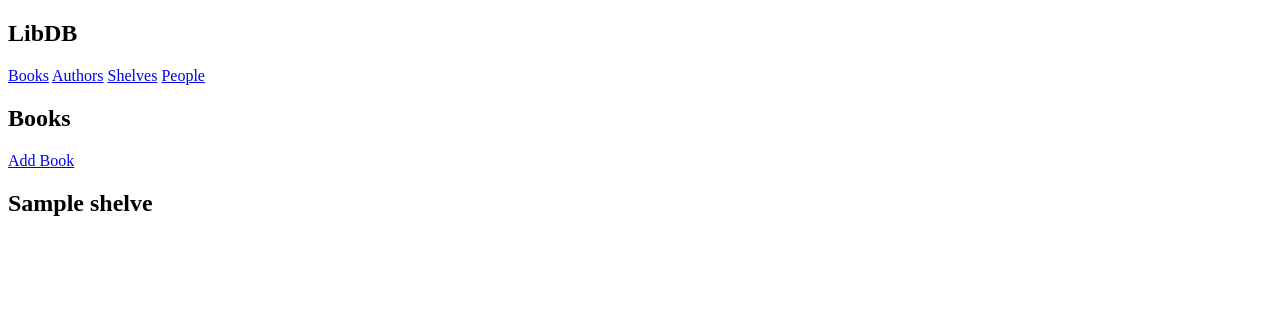
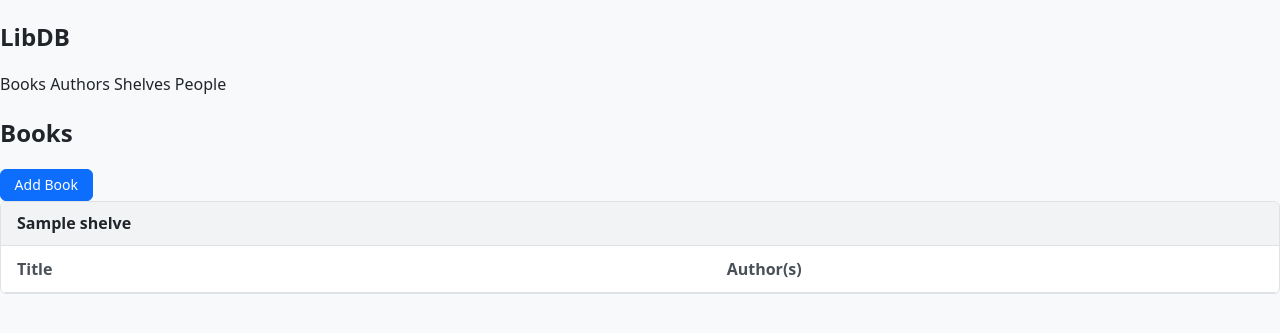
Before and after one commit to Dom-TC/LibDB, a Flask app: page /books/ in a window 1280 px wide. Shown: the top 333 px of the page. Run offline with Flask 3, Linux system fonts and the light colour scheme; tables that the repository leaves empty hold one stand-in row (values such as "Sample post"); parts of the project's set-up code (start-up, migrations or seed data) failed here and were passed over; some libraries are stand-ins or nearby versions.

Commit message:
Add some styling
Signed-off-by: Dom Chester <dom.chester@me.com>

```diff
--- /dev/null
+++ b/libdb/static/css/style.css
@@ -0,0 +1,256 @@
+/* ============================================================
+   Base / Reset
+   ============================================================ */
+
+*,
+*::before,
+*::after {
+  box-sizing: border-box;
+}
+
+html {
+  font-size: 16px;
+}
+
+body {
+  margin: 0;
+  font-family:
+    system-ui,
+    -apple-system,
+    BlinkMacSystemFont,
+    "Segoe UI",
+    Roboto,
+    Helvetica,
+    Arial,
+    sans-serif;
+  color: #212529;
+  background: #f8f9fa;
+  line-height: 1.4;
+}
+
+a {
+  color: inherit;
+  text-decoration: none;
+}
+
+a:hover {
+  text-decoration: underline;
+}
+
+/* ============================================================
+   Top Navigation (matches screenshot)
+   ============================================================ */
+
+.navbar {
+  display: flex;
+  align-items: center;
+  gap: 1.5rem;
+  padding: 0.75rem 1.25rem;
+  background: #212529;
+  color: #fff;
+}
+
+.navbar a {
+  color: #adb5bd;
+  font-weight: 500;
+}
+
+.navbar a.active,
+.navbar a:hover {
+  color: #fff;
+}
+
+.navbar .spacer {
+  flex: 1;
+}
+
+/* ============================================================
+   Page Layout
+   ============================================================ */
+
+.page {
+  max-width: 1100px;
+  margin: 1.75rem auto;
+  padding: 0 1rem;
+}
+
+.page h1 {
+  margin: 0 0 1rem 0;
+  font-size: 2rem;
+  font-weight: 700;
+}
+
+/* ============================================================
+   Controls Bar (Add Book)
+   ============================================================ */
+
+.controls {
+  background: #fff;
+  border: 1px solid #dee2e6;
+  border-radius: 6px;
+  padding: 0.75rem;
+  margin-bottom: 1.25rem;
+  display: flex;
+  justify-content: flex-end;
+}
+
+/* ============================================================
+   Shelf Container
+   ============================================================ */
+
+.shelf {
+  background: #fff;
+  border: 1px solid #dee2e6;
+  border-radius: 6px;
+  margin-bottom: 1.5rem;
+  overflow: hidden;
+}
+
+/* Shelf title bar */
+.shelf-header {
+  background: #f1f3f5;
+  padding: 0.65rem 1rem;
+  font-weight: 600;
+  border-bottom: 1px solid #dee2e6;
+}
+
+/* ============================================================
+   Book Grid Layout
+   ============================================================ */
+
+.book-grid {
+  display: grid;
+  grid-template-columns: 2fr 1.5fr auto;
+  column-gap: 1rem;
+  align-items: center;
+  padding: 0.75rem 1rem;
+}
+
+/* Header row */
+.book-grid--header {
+  font-weight: 600;
+  color: #495057;
+  border-bottom: 1px solid #dee2e6;
+}
+
+/* Book rows */
+.book-row {
+  border-bottom: 1px solid #e9ecef;
+}
+
+.book-row:last-child {
+  border-bottom: none;
+}
+
+.book-row:hover {
+  background: #f8f9fa;
+}
+
+/* ============================================================
+   Book Columns
+   ============================================================ */
+
+.book-title {
+  font-weight: 500;
+}
+
+.book-authors {
+  color: #495057;
+}
+
+.book-actions {
+  display: flex;
+  justify-content: flex-end;
+}
+
+/* ============================================================
+   Buttons
+   ============================================================ */
+
+.btn {
+  display: inline-block;
+  padding: 0.4rem 0.85rem;
+  font-size: 0.875rem;
+  line-height: 1.2;
+  border-radius: 6px;
+  border: 1px solid #ced4da;
+  background: #fff;
+  color: #495057;
+  cursor: pointer;
+  white-space: nowrap;
+}
+
+.btn:hover {
+  background: #f1f3f5;
+}
+
+.btn-primary {
+  background: #0d6efd;
+  border-color: #0d6efd;
+  color: #fff;
+}
+
+.btn-primary:hover {
+  background: #0b5ed7;
+}
+
+.btn-outline-primary {
+  color: #0d6efd;
+  border-color: #0d6efd;
+}
+
+.btn-outline-primary:hover {
+  background: #e7f1ff;
+}
+
+/* Button group (Loan / Edit) */
+.btn-group {
+  display: inline-flex;
+}
+
+.btn-group .btn {
+  border-radius: 0;
+}
+
+.btn-group .btn:first-child {
+  border-top-left-radius: 6px;
+  border-bottom-left-radius: 6px;
+}
+
+.btn-group .btn:last-child {
+  border-top-right-radius: 6px;
+  border-bottom-right-radius: 6px;
+  margin-left: -1px;
+}
+
+/* ============================================================
+   Empty Shelf State
+   ============================================================ */
+
+.shelf-empty {
+  padding: 0.75rem 1rem;
+  color: #868e96;
+  font-style: italic;
+}
+
+/* ============================================================
+   Utilities
+   ============================================================ */
+
+.text-muted {
+  color: #868e96;
+}
+
+.text-right {
+  text-align: right;
+}
+
+/* ============================================================
+   Safari Polish
+   ============================================================ */
+
+/* Prevent font-weight jitter on hover */
+.book-row,
+.btn {
+  -webkit-font-smoothing: antialiased;
+}
--- a/libdb/templates/base.jinja
+++ b/libdb/templates/base.jinja
@@ -4,6 +4,8 @@
     {% endblock title %}
     - LibDB
 </title>
+<link rel="stylesheet"
+      href="{{ url_for('static', filename='css/style.css') }}" />
 <nav>
     <h1>LibDB</h1>
     <span>
@@ -14,10 +16,6 @@
     </span>
 </nav>
 <section class="content">
-    <header>
-        {% block header %}
-        {% endblock header %}
-    </header>
     {% for message in get_flashed_messages() %}<div class="flash">{{ message }}</div>{% endfor %}
     {% block content %}
     {% endblock content %}
--- a/libdb/templates/books/list.jinja
+++ b/libdb/templates/books/list.jinja
@@ -4,42 +4,46 @@
 {% endblock title %}
 {% block content %}
     <h1>Books</h1>
-    <div class="controls">
-        <a href="{{ url_for('books.add_book_route') }}">Add Book</a>
+    <div class="toolbar">
+        <a class="btn btn-primary" href="{{ url_for('books.add_book_route') }}">Add Book</a>
     </div>
     <div class="books">
         {% for shelf_name, books in shelves.items() %}
-            <section class="shelf">
-                <h2>{{ shelf_name }}</h2>
-                <ul>
+            <div class="shelf">
+                <div class="shelf-header">{{ shelf_name }}</div>
+                <div class="book-grid book-grid--header">
+                    <div>Title</div>
+                    <div>Author(s)</div>
+                    <div></div>
+                </div>
                 {% for book in books %}
-                        <li class="heading">
-                            <span class="title">Title</span>
-                            <span class="author">Author(s)</span>
-                        </li>
-                        <li>
-                            <span class="title">
+                    <div class="book-grid book-row">
+                        <div class="book-title">
                             {{ book.title }}
                             {% if book.subtitle %}: {{ book.subtitle }}{% endif %}
-                            </span>
-                            <span class="author">
+                        </div>
+                        <div class="book-authors">
                             {% for book_author in book.authors %}
                                 {{ book_author.author.display_name }}
                                 {%- if not loop.last -%};{% endif %}
                             {% endfor %}
-                            </span>
-                            <span class="buttons">
-                                <a href="{{ url_for('books.edit_book_route', book_id=book.id) }}">Edit</a>
+                        </div>
+                        <div class="book-actions">
+                            <div class="btn-group">
                                 {% if book.is_loaned %}
-                                    <a href="{{ url_for('books.return_book_route', book_id=book.id) }}">Return</a>
+                                    <a class="btn"
+                                       href="{{ url_for('books.return_book_route', book_id=book.id) }}">Return</a>
                                 {% else %}
-                                    <a href="{{ url_for('books.loan_book_route', book_id=book.id) }}">Loan</a>
+                                    <a class="btn"
+                                       href="{{ url_for('books.loan_book_route', book_id=book.id) }}">Loan</a>
                                 {% endif %}
-                            </span>
-                        </li>
+                                <a class="btn-outline-primary"
+                                   href="{{ url_for('books.edit_book_route', book_id=book.id) }}">Edit</a>
+                            </div>
+                        </div>
+                    </div>
                 {% endfor %}
-                </ul>
-            </section>
+            </div>
         {% endfor %}
     </div>
 {% endblock content %}
```
Lines whose indentation alone changed are shown as unchanged.
